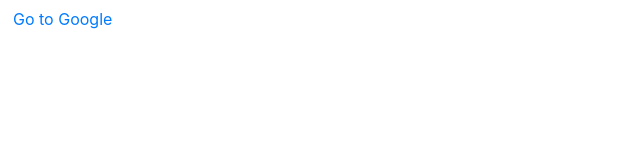
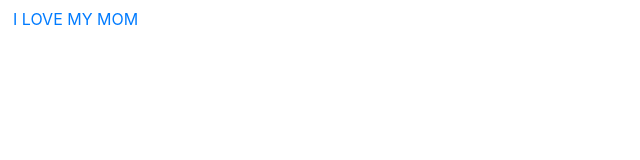
Before and after one commit to umagoudkola/kola, a plain HTML site: page index.html in a window 1280 px wide. Shown: the full height of the page, 0-640 px from the left. Drawn offline with nearby package versions, Linux system fonts and the light colour scheme.

Commit message:
Update index.html

```diff
--- a/index.html
+++ b/index.html
@@ -13,6 +13,6 @@
     />
   </head>
   <body>
-    <a href="link to your page" class="btn btn-default">Go to Google</a>
+    <a href="link to your page" class="btn btn-default">I LOVE MY MOM </a>
   </body>
 </html>
```
